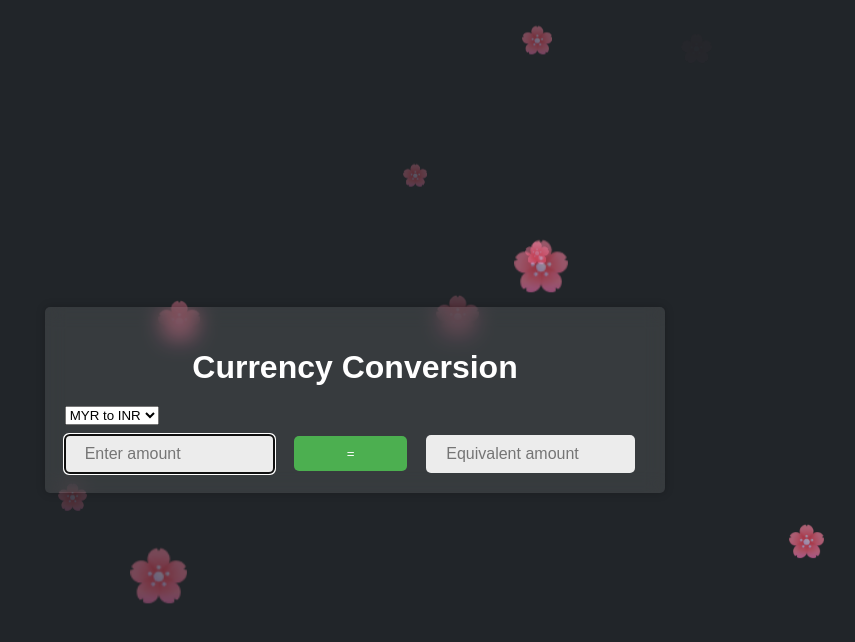
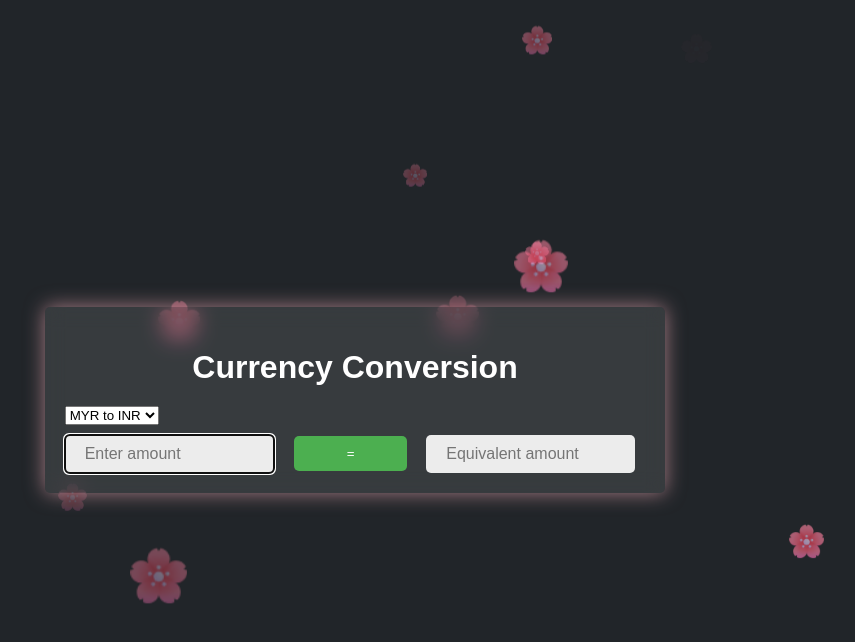
Before and after one commit to mysticalVII/conversion, a plain HTML site: page index.html in a window 1280 px wide. Shown: the whole page, without its empty margins (285-1140 px from the left). Drawn offline with Linux system fonts and the light colour scheme; no server answers.

Commit message:
Update style.css

```diff
--- a/style.css
+++ b/style.css
@@ -11,23 +11,28 @@ body {
     overflow: hidden;
     position: relative;
 }
+
 .container {
     padding: 20px;
     border-radius: 5px;
     background: rgba(255, 255, 255, 0.1);
     backdrop-filter: blur(10px);
-    box-shadow: 0px 0px 10px rgba(0, 0, 0, 0.2);
+    box-shadow: 0px 0px 20px rgba(255, 182, 193, 0.6); /* Initial glow color: baby pink */
     z-index: 1;
+    transition: box-shadow 0.5s ease-in-out;
 }
+
 h1 {
     text-align: center;
     margin-bottom: 20px;
 }
+
 .currency-row {
     display: flex;
     align-items: center;
     margin-top: 10px;
 }
+
 .currency-row input {
     padding: 10px 20px;
     border: none;
@@ -37,6 +42,7 @@ h1 {
     background-color: #ececec;
     margin-right: 10px;
 }
+
 .currency-row select {
     padding: 10px 20px;
     border: none;
@@ -44,6 +50,7 @@ h1 {
     margin-bottom: 10px;
     width: 30%;
 }
+
 .currency-row button {
     border: none;
     background-color: #4CAF50;
@@ -55,6 +62,7 @@ h1 {
     margin-right: 10px; /* Added space */
     width: 20%;
 }
+
 .falling {
     position: absolute;
     top: -10%;
@@ -62,12 +70,15 @@ h1 {
     background-repeat: no-repeat;
     animation: fall 10s infinite;
 }
+
 .falling.cherry {
     background-image: url('cherry-blossom.png');
 }
+
 .falling.snow {
     background-image: url('snowflake.png');
 }
+
 @keyframes fall {
     0% { transform: translateY(0); }
     100% { transform: translateY(100vh); }
```
